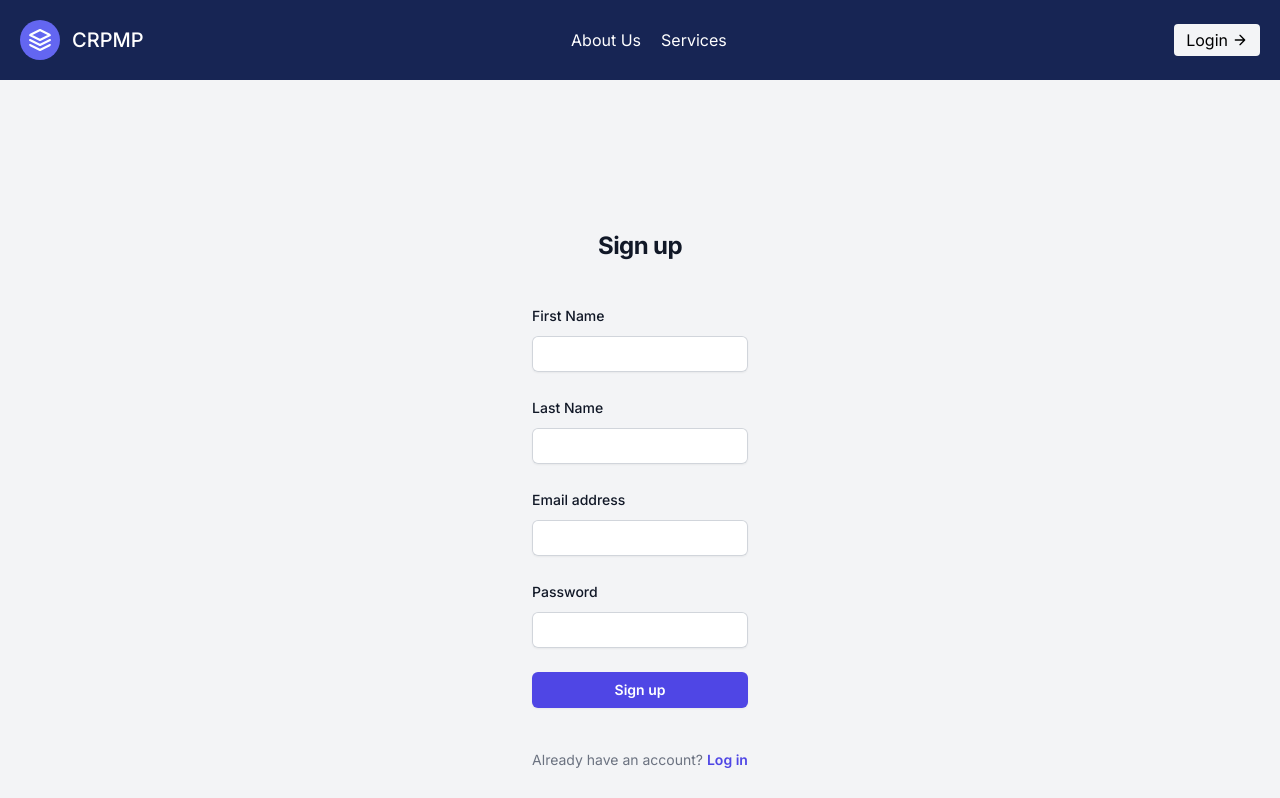
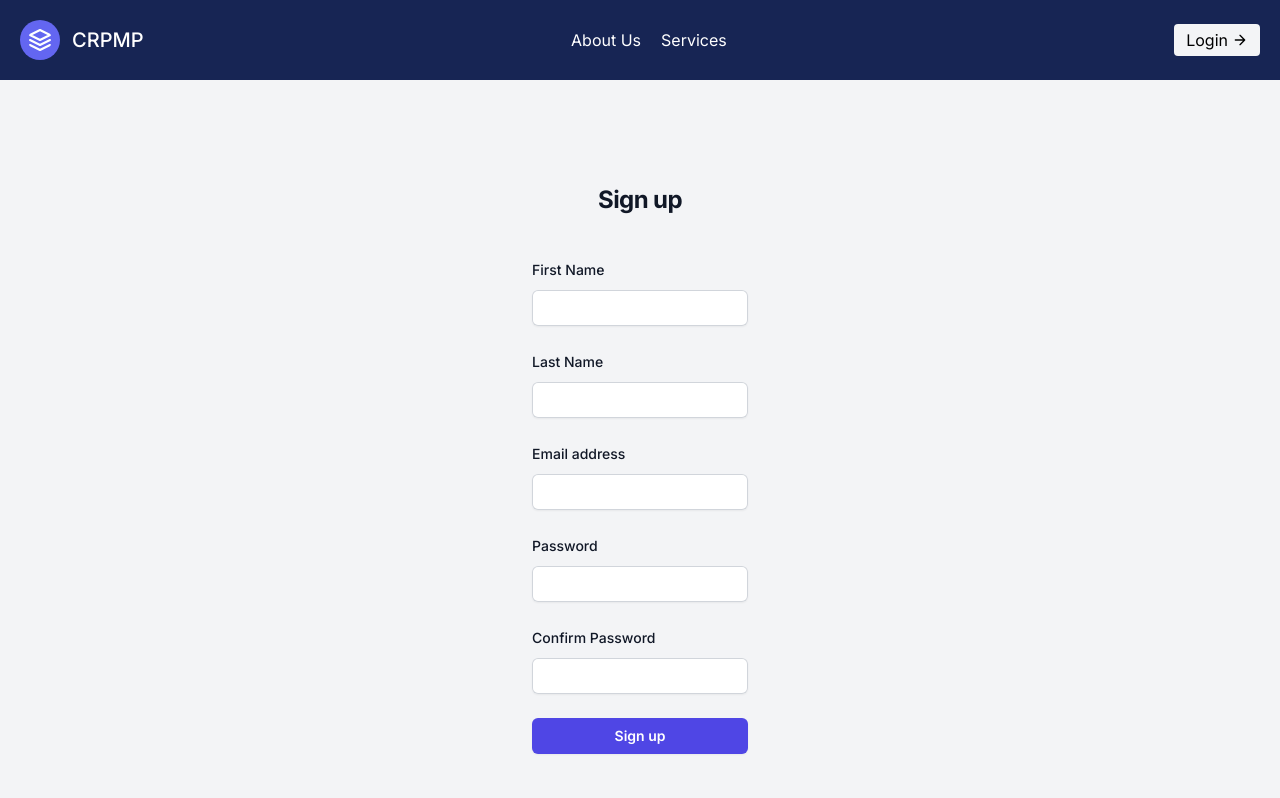
Before and after one commit to Senior-Project-CRPMP/front_nextjs, a Next.js app: page /signup in a window 1280 px wide. Shown: the top 798 px of the page. Built offline with nearby package versions, Linux system fonts and the light colour scheme.

Commit message:
fileUpload page entry

```diff
--- a/src/app/component/forms/signupForm.tsx
+++ b/src/app/component/forms/signupForm.tsx
@@ -5,6 +5,7 @@ import Link from 'next/link';
 export default function SignupForm() {
   const [email, setEmail] = useState('');
   const [password, setPassword] = useState('');
+  const [confirmPassword, setConfirmPassword] = useState('');
   const [firstName, setFirstName] = useState('');
   const [lastName, setLastName] = useState('');
 
@@ -14,6 +15,10 @@ export default function SignupForm() {
 
   const handlePasswordChange = (event: React.ChangeEvent<HTMLInputElement>) => {
     setPassword(event.target.value);
+  };
+
+  const handleConfirmPasswordChange = (event: React.ChangeEvent<HTMLInputElement>) => {
+    setConfirmPassword(event.target.value);
   };
 
   const handleFirstNameChange = (event: React.ChangeEvent<HTMLInputElement>) => {
@@ -26,16 +31,17 @@ export default function SignupForm() {
 
   const handleSubmit = async (event: React.FormEvent<HTMLFormElement>) => {
     event.preventDefault();
-    const response = await fetch('http://localhost:5110/api/Account/register', {
+    const response = await fetch('http://localhost:44316/api/Account/register', {
       method: 'POST',
       headers: {
         'Content-Type': 'application/json',
       },
       body: JSON.stringify({
+        firstName,
+        lastName,
         email,
         password,
-        firstName,
-        lastName,
+        confirmPassword,
       }),
     });
 
@@ -130,6 +136,24 @@ export default function SignupForm() {
           </div>
 
           <div>
+            <label htmlFor="confirmPassword" className="block text-sm font-medium leading-6 text-gray-900">
+              Confirm Password
+            </label>
+            <div className="mt-2">
+              <input
+                id="confirmPassword"
+                name="confirmPassword"
+                type="password"
+                autoComplete="new-password"
+                required
+                value={confirmPassword}
+                onChange={handleConfirmPasswordChange}
+                className="block w-full rounded-md border-0 py-1.5 text-gray-900 shadow-sm ring-1 ring-inset ring-gray-300 placeholder:text-gray-400 focus:ring-2 focus:ring-inset focus:ring-indigo-600 sm:text-sm sm:leading-6"
+              />
+            </div>
+          </div>
+
+          <div>
             <button
               type="submit"
               className="flex w-full justify-center rounded-md bg-indigo-600 px-3 py-1.5 text-sm font-semibold leading-6 text-white shadow-sm hover:bg-indigo-500 focus-visible:outline focus-visible:outline-2 focus-visible:outline-offset-2 focus-visible:outline-indigo-600"
```
Also changed, not shown: src/app/project_dashboard/FileUpload/AddFile/page.tsx (added), src/app/project_dashboard/FileUpload/DeleteFile/page.tsx (added), src/app/project_dashboard/FileUpload/FileDetail/page.tsx (added), src/app/project_dashboard/FileUpload/FileList/page.tsx (added).
